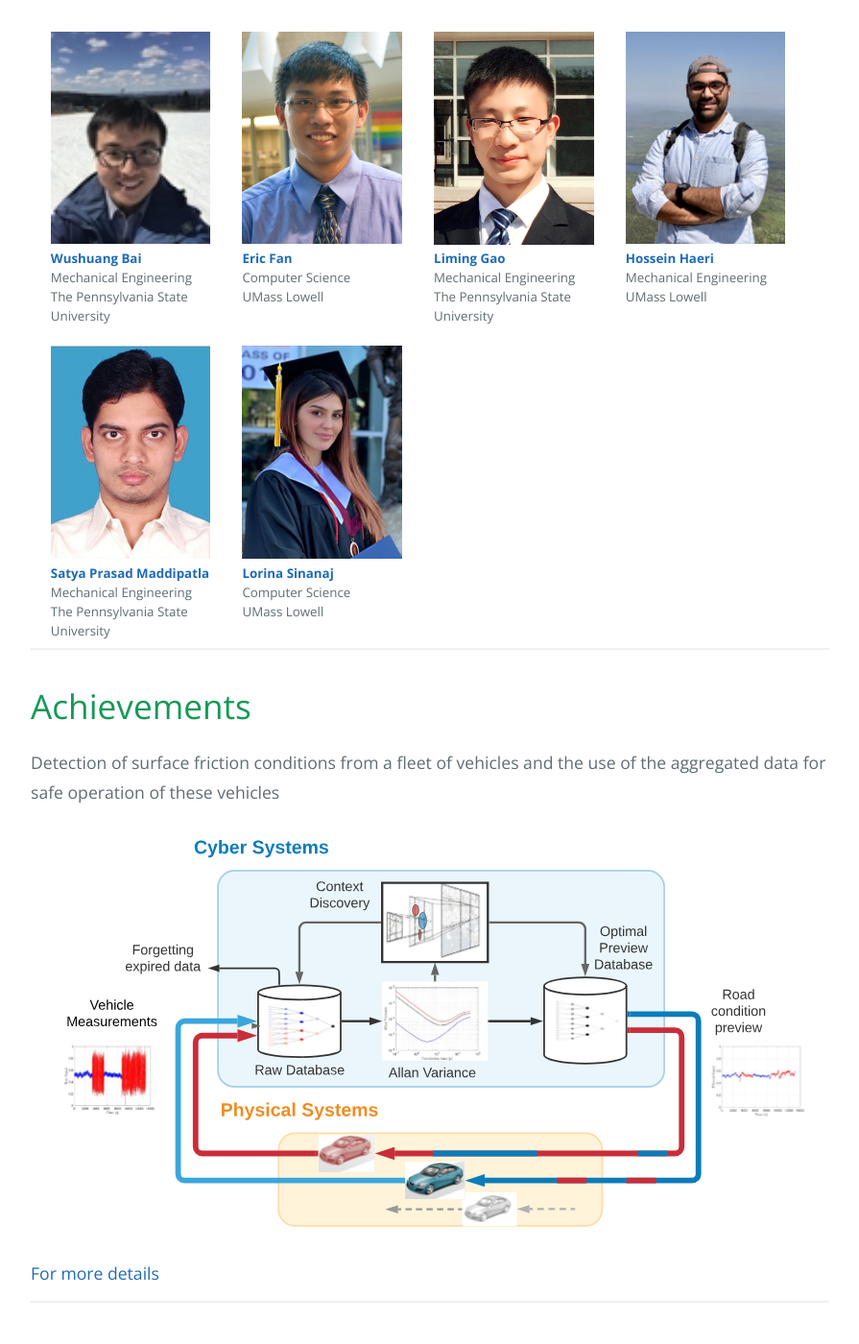
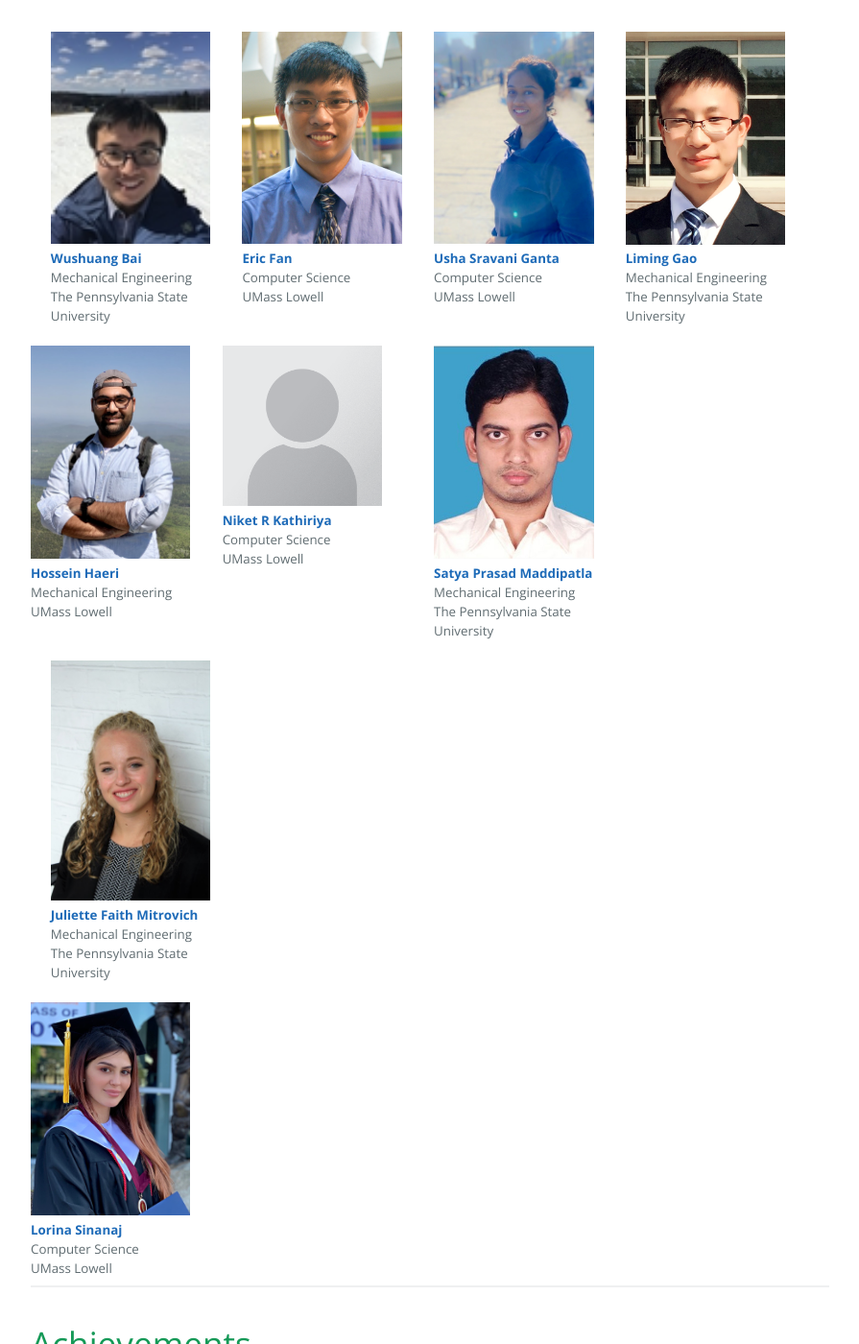
Before and after one commit to ForgetfulDatabases/ForgetfulDatabases.github.io, a Jekyll site: the page built from index.html, in a window 1280 px wide and 1400 px high, scrolled down 1665 px. Shown: the whole window at 96% size, without its empty margins (192-1087 px from the left). Built offline with Jekyll 4.4.1, drawn with Linux system fonts in a browser that asks for light colours; a script that is not in the unit is left out.

Commit message:
fest: add new students portrait

```diff
--- a/index.html
+++ b/index.html
@@ -130,19 +130,35 @@
             <br>Computer Science
             <br>UMass Lowell
         </p>
+
+        <p style="float: left; font-size: 10pt; text-align: left; width: 20%; margin-right: 4%; margin-bottom: 0.5em;">
+            <img src="https://github.com/ForgetfulDatabases/ForgetfulDatabases.github.io/blob/main/assets/images/Usha%20Sravani%20Ganta.jpg?raw=true" style="width: 100%">
+            <a href="https://www.uml.edu/"><b>Usha Sravani Ganta</b></a>
+            <br>Computer Science
+            <br>UMass Lowell
+        </p>
+
         <p style="float: left; font-size: 10pt; text-align: left; width: 20%; margin-right: 4%; margin-bottom: 0.5em;">
             <img src="https://github.com/ForgetfulDatabases/ForgetfulDatabases.github.io/blob/main/assets/images/Liming%20Gao.jpg?raw=true" style="width: 100%">
             <a href="https://www.mne.psu.edu/toboldlygo/People.html"><b>Liming Gao</b></a>
             <br>Mechanical Engineering
             <br>The Pennsylvania State University
         </p>
+        <p style="clear: both;"></p>
+
         <p style="float: left; font-size: 10pt; text-align: left; width: 20%; margin-right: 4%; margin-bottom: 0.5em;">
             <img src="https://github.com/ForgetfulDatabases/ForgetfulDatabases.github.io/blob/main/assets/images/Hossein%20Haeri.jpg?raw=true" style="width: 100%">
             <a href="http://selforganizing.systems/people.html"><b>Hossein Haeri</b></a>
             <br>Mechanical Engineering
             <br>UMass Lowell
         </p>
-        <p style="clear: both;"></p>
+
+        <p style="float: left; font-size: 10pt; text-align: left; width: 20%; margin-right: 4%; margin-bottom: 0.5em;">
+            <img src="https://github.com/ForgetfulDatabases/ForgetfulDatabases.github.io/blob/main/assets/images/Portrait_Placeholder.png?raw=true" style="width: 100%">
+            <a href="https://www.uml.edu/"><b>Niket R Kathiriya</b></a>
+            <br>Computer Science
+            <br>UMass Lowell
+        </p>
 
         <p style="float: left; font-size: 10pt; text-align: left; width: 20%; margin-left: 2.5%; margin-right: 4%; margin-bottom: 0.5em;">
             <img src="https://github.com/ForgetfulDatabases/ForgetfulDatabases.github.io/blob/main/assets/images/Satya%20Prasad%20Maddipatla.jpg?raw=true" style="width: 100%">
@@ -151,12 +167,22 @@
             <br>The Pennsylvania State University
         </p>
 
+        <p style="float: left; font-size: 10pt; text-align: left; width: 20%; margin-left: 2.5%; margin-right: 4%; margin-bottom: 0.5em;">
+            <img src="https://github.com/ForgetfulDatabases/ForgetfulDatabases.github.io/blob/main/assets/images/Juliette%20Faith%20Mitrovich.jpg?raw=true" style="width: 100%">
+            <a href="https://www.mne.psu.edu/toboldlygo/People.html"><b>Juliette Faith Mitrovich</b></a>
+            <br>Mechanical Engineering
+            <br>The Pennsylvania State University
+        </p>
+
+        <p style="clear: both;"></p>
+
         <p style="float: left; font-size: 10pt; text-align: left; width: 20%; margin-right: 4%; margin-bottom: 0.5em;">
             <img src="https://github.com/ForgetfulDatabases/ForgetfulDatabases.github.io/blob/main/assets/images/Lorina.png?raw=true" style="width: 100%">
             <a href="https://www.uml.edu/"><b>Lorina Sinanaj</b></a>
             <br>Computer Science
             <br>UMass Lowell
         </p>
+
         <p style="clear: both;"></p>
         <!-- Do not display this image at the moment
         <ul>
```
